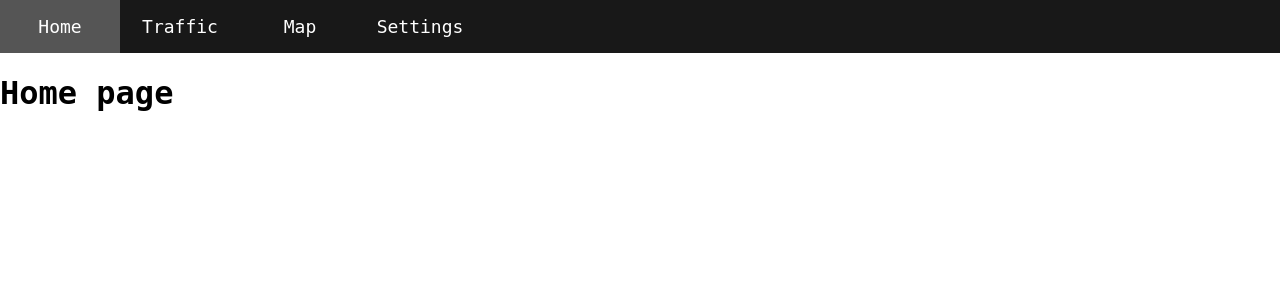
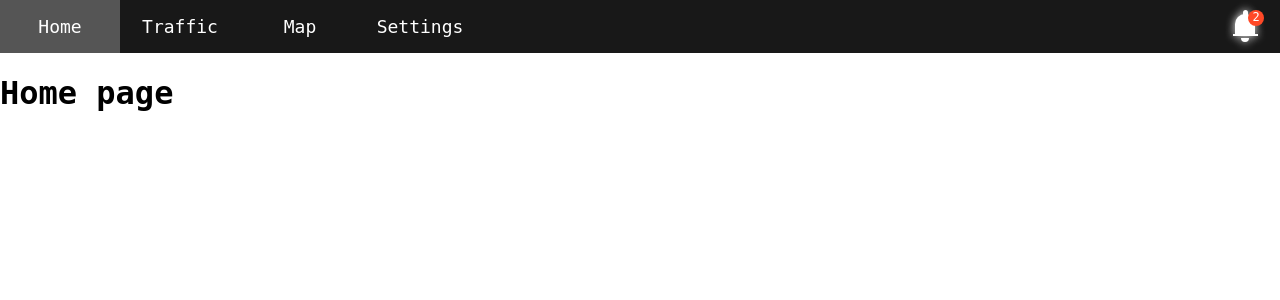
Before and after one commit to SavvaS412/neteye, a Flask app: page / in a window 1280 px wide. Shown: the top 300 px of the page. Run offline with Flask 3, Linux system fonts and the light colour scheme.

Commit message:
feat: create notification button prototype

```diff
--- a/app.py
+++ b/app.py
@@ -1,4 +1,4 @@
-from flask import Flask, render_template
+from flask import Flask, render_template, request
 
 app = Flask(__name__)
 
@@ -24,5 +24,12 @@ def notifications():
 def settings():
     return render_template("settings.html")
 
+@app.route("/api/notifications", methods=["GET","POST"])
+def api_notifications():
+    if request.method == "GET" or (request.method == "POST" and request.args.get("html")):
+        return [{"id":2, "name":"DDOS", "type":"Network Problems", "description":"lol", "date":"24/02/2024"}]
+    else:
+        return render_template("notification_popup.html")
+
 if __name__ == "__main__":
     app.run(debug=True)
--- a/email.py
+++ b/email.py
@@ -4,7 +4,7 @@ from email.mime.image import MIMEImage
 from email.mime.multipart import MIMEMultipart
 from jinja2 import Environment, FileSystemLoader, select_autoescape
 
-from scanning import Notification
+from notification import Notification
 
 APP_SECRET_PASSWORD = "yiml qbir yjiy orsq"
 
--- a/static/styles.css
+++ b/static/styles.css
@@ -28,7 +28,7 @@ nav ul li a {
     text-decoration: none;
     text-align:center;
     width: 100%;
-    height:auto;
+    height: auto;   /*22px*/
     display: block; /* Make the link a block element */
     padding: 16px; /* Add padding to make the clickable area larger */
 
@@ -56,3 +56,68 @@ nav ul li.selected a {
         flex-basis: 120px;
     }
 }
+
+/* Notification */
+.notification-box {
+    position: fixed;
+    z-index: 99;
+    top: 10px;
+    right: 10px;
+    width: 50px;
+    height: 50px;
+    text-align: center;
+  }
+
+.notification-bell * {
+    position: relative;
+    top: 0px;       /* -5 */
+    display: block;
+    margin: 0 auto;
+    background-color: white;
+    box-shadow: 0px 0px 10px #fff;
+  }
+.bell-top {
+    width: 5px;
+    height: 5px;
+    border-radius: 3px 3px 0 0;
+  }
+.bell-middle {
+    width: 20px;
+    height: 20px;
+    margin-top: -1px;
+    border-radius: 12.5px 12.5px 0 0;
+  }
+.bell-bottom {
+    position: relative;
+    z-index: 0;
+    width: 25px;
+    height: 2px;
+  }
+.bell-rad {
+    width: 8px;
+    height: 4px;
+    margin-top: 2px;
+    border-radius: 0 0 4px 4px;
+    animation: rad 1s 2s both infinite;
+  }
+.notification-count {
+    position: absolute;
+    z-index: 1;
+    top: 0px;
+    right: 6px;
+    width: 16px;
+    height: 16px;
+    font-size: 12px;
+    border-radius: 50%;
+    background-color: #ff4927;
+    color: #fff;
+    animation: zoom 4s 5s both infinite;
+  }
+
+  @keyframes zoom {
+    0% { opacity: 0; transform: scale(0); }
+    10% { opacity: 1; transform: scale(1); }
+    50% { opacity: 1; }
+    51% { opacity: 0; }
+    100% { opacity: 0; }
+  }
--- a/templates/base.html
+++ b/templates/base.html
@@ -16,14 +16,22 @@
             <li><a href="/traffic">Traffic</a></li>
             <li><a href="/map">Map</a></li>
             <li><a href="/settings">Settings</a></li>
+            </li>
+            {% block notification %}
+            {% include 'notification_popup.html' %}
+            {% endblock %}
         </ul>
+
     </nav>
 </header>
 
 <body>
     {% block content %}
-    <h1>Base page</h1>
+        <h1>Base page</h1>
     {% endblock %}
+
+
+
     <script src="{{ url_for('static', filename='script.js') }}"></script>
 </body>
 
--- /dev/null
+++ b/templates/notification_popup.html
@@ -0,0 +1,12 @@
+<link rel="stylesheet" href="{{ url_for('static', filename='notification.css') }}">
+<div class="notification-box">
+    <a href="/notifications">
+        <span class="notification-count">2</span>
+        <div class="notification-bell">
+            <span class="bell-top"></span>
+            <span class="bell-middle"></span>
+            <span class="bell-bottom"></span>
+            <span class="bell-rad"></span>
+        </div>
+    </a>
+</div>
```
Also changed, not shown: static/get_notifications.js (added, +23 -0 lines), static/notification.css (added).
